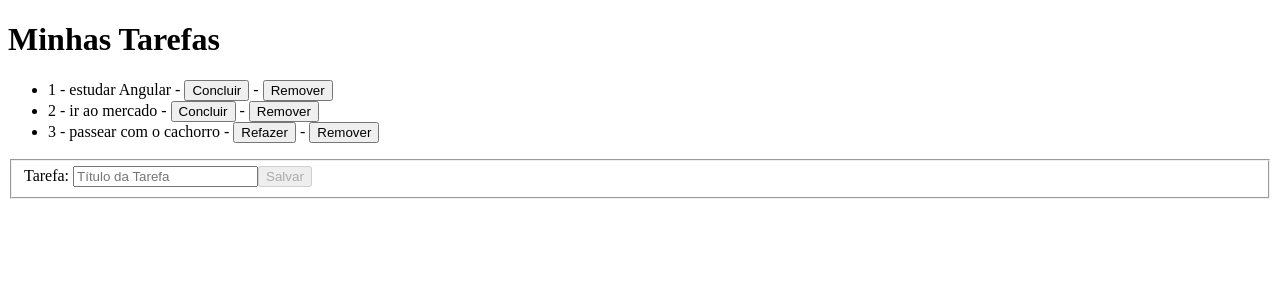
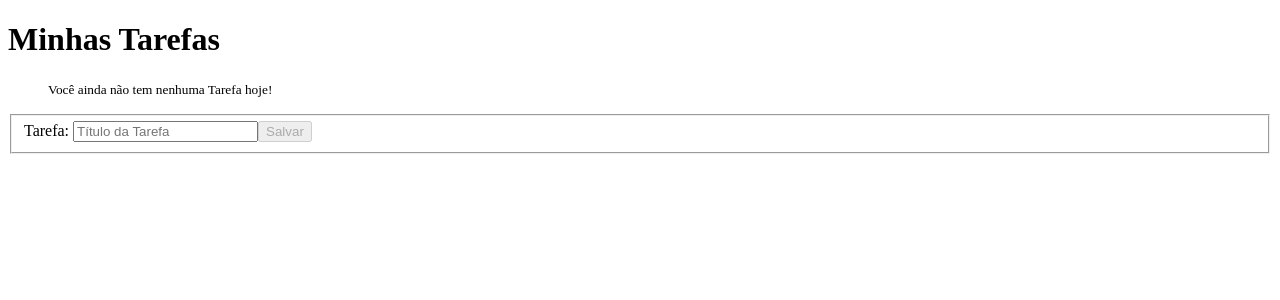
Before and after one commit to leosouza-dev/todo-angular, an Angular app: page / in a window 1280 px wide. Shown: the top 300 px of the page. Built offline with nearby package versions, Linux system fonts and the light colour scheme.

Commit message:
Add as tarefas no array com o submit

```diff
--- a/src/app/app.component.html
+++ b/src/app/app.component.html
@@ -1,6 +1,7 @@
 <h1>{{title}}</h1>
 
 <ul>
+  <p *ngIf="todos.length == 0"><small>Você ainda não tem nenhuma Tarefa hoje!</small></p>
   <li *ngFor="let todo of todos">
     {{todo.id}} - {{todo.title}} -
     <button *ngIf="!todo.done" (click)="markAsDone(todo)">Concluir</button>
@@ -10,7 +11,7 @@
 </ul>
 
 <!-- reactive forms -->
-<form [formGroup]="form">
+<form [formGroup]="form" (ngSubmit)="add()">
   <fieldset>
     <label>Tarefa: </label>
     <input formControlName="title" type="text" placeholder="Título da Tarefa" maxlength="60">
--- a/src/app/app.component.ts
+++ b/src/app/app.component.ts
@@ -23,10 +23,24 @@
         Validators.required
       ])]
     });
+  }
 
-    this.todos.push(new Todo(1, "estudar Angular", false));
-    this.todos.push(new Todo(2, "ir ao mercado", false));
-    this.todos.push(new Todo(3, "passear com o cachorro", true));
+  // não precisa receber nada - no formControls já é feito o bind
+  add(){
+    // recuperando o title digitado
+    const title = this.form.controls['title'].value;
+
+    //id será a partir do total de todo no array
+    const id = this.todos.length + 1;
+
+    // done inicia como falso
+    this.todos.push(new Todo(id, title, false));
+    this.clear();
+  }
+
+  //limpa o form
+  clear(){
+    this.form.reset();
   }
 
   remove(todo: Todo){
```
